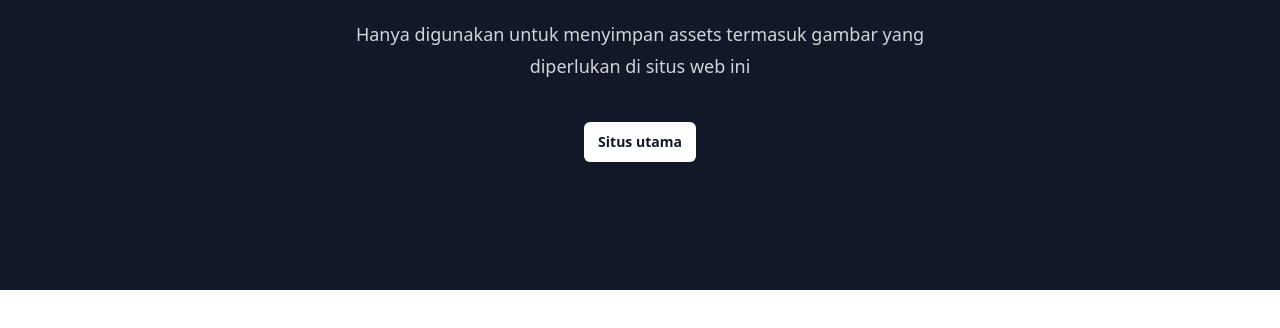
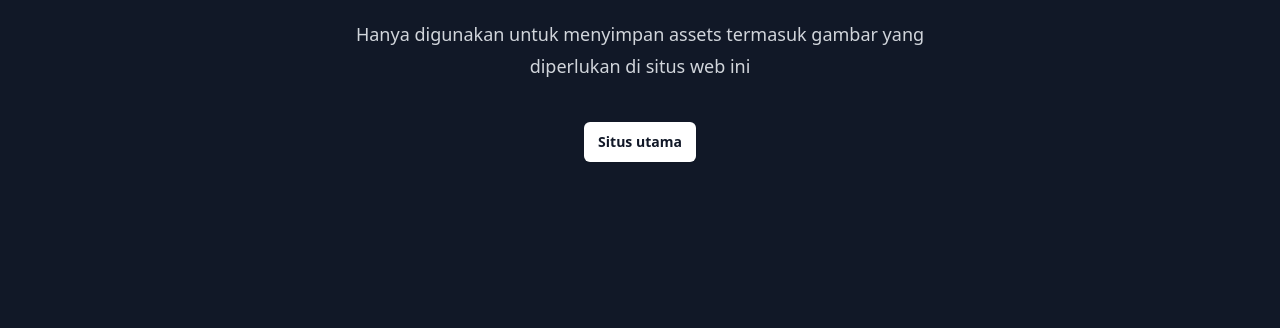
Before and after one commit to Rebornian48/assets, a plain HTML site: page index.html in a window 1280 px wide. Shown: the part 262-590 px from the top of the page. Drawn offline with nearby package versions, Linux system fonts and the light colour scheme.

Commit message:
Update index.html

```diff
--- a/index.html
+++ b/index.html
@@ -1,5 +1,5 @@
 <!DOCTYPE html>
-<html lang="en">
+<html lang="en" class="h-full">
   <head>
     <!-- Global site tag (gtag.js) - Google Analytics -->
     <script
@@ -37,8 +37,7 @@
     />
     <script src="https://cdn.tailwindcss.com"></script>
   </head>
-  <body>
-    <div class="relative isolate overflow-hidden bg-gray-900">
+  <body class="h-full bg-gray-900">
       <div class="px-6 py-24 sm:px-6 sm:py-32 lg:px-8">
         <div class="mx-auto max-w-2xl text-center">
           <img
@@ -64,6 +63,5 @@
           </div>
         </div>
       </div>
-    </div>
   </body>
 </html>
```
